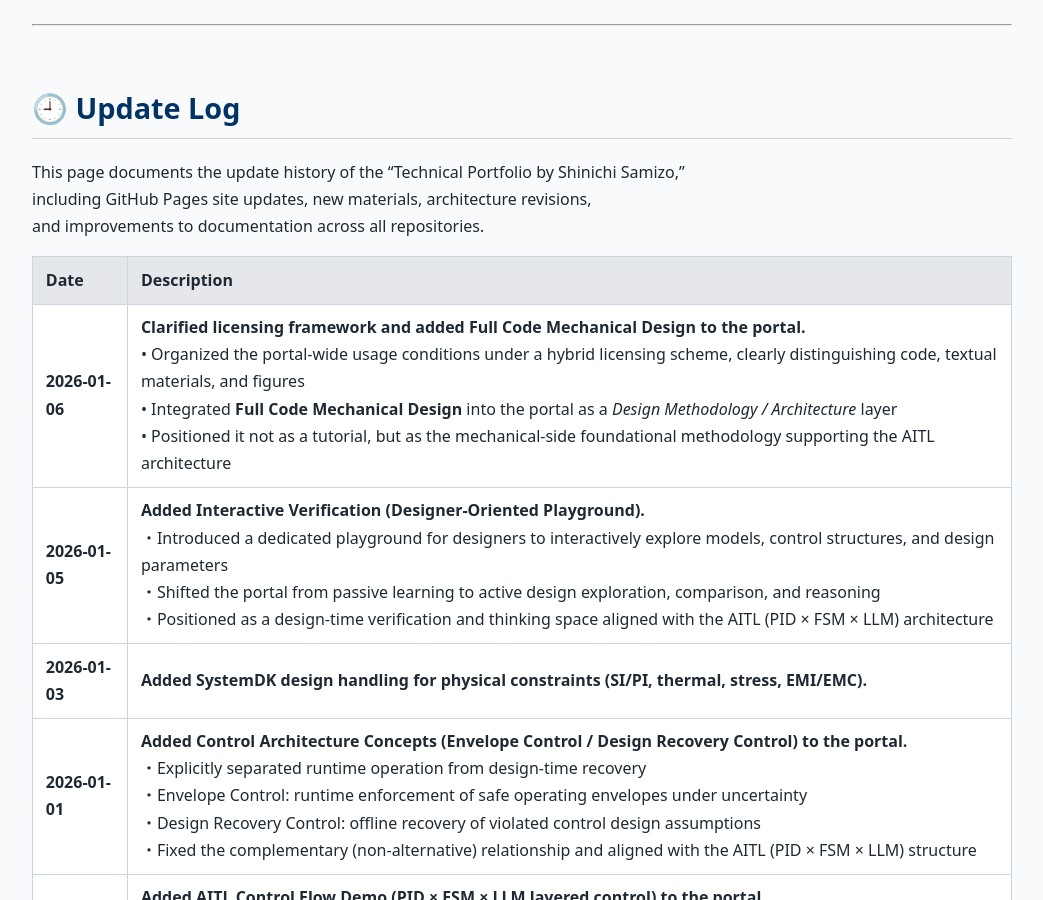
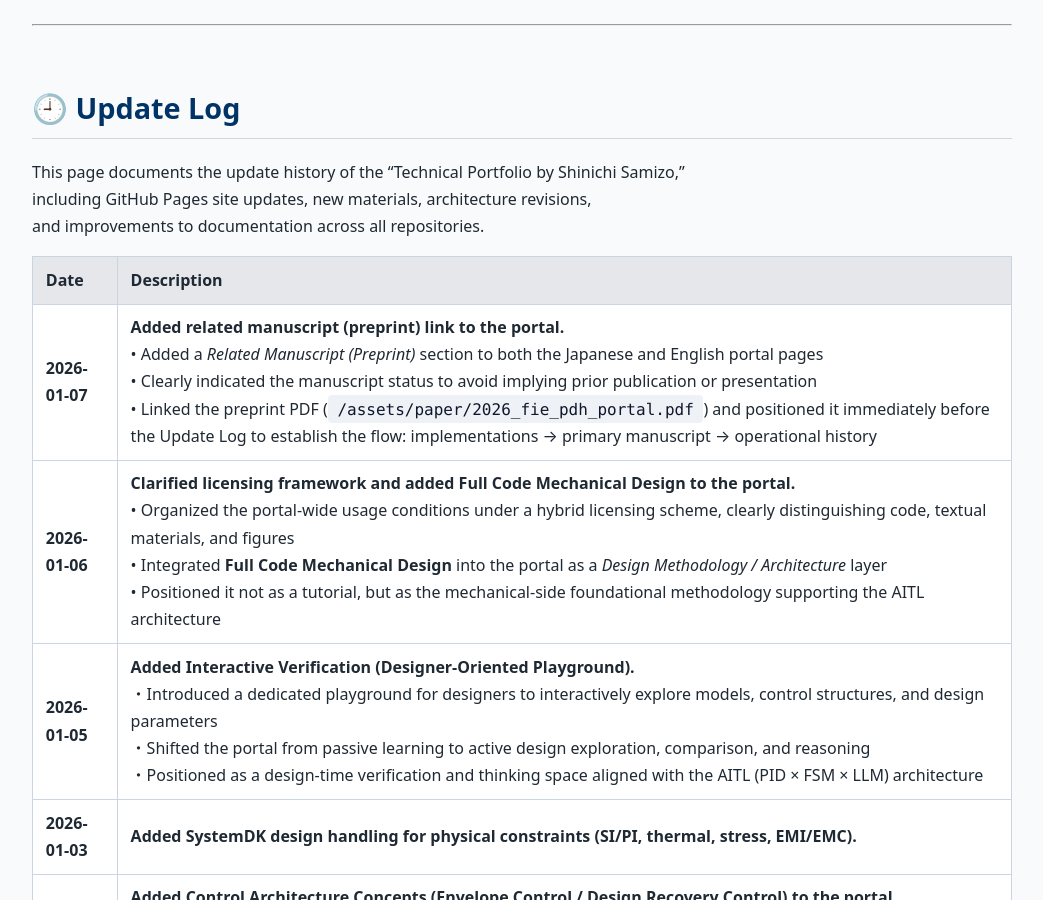
Before and after one commit to Samizo-AITL/Samizo-AITL.github.io, a Jekyll site: the page built from about/update/en/index.md, in a window 1280 px wide and 900 px high. Shown: the whole window, without its empty margins (118-1161 px from the left). Built offline with Jekyll 4.4.1, drawn with Linux system fonts in a browser that asks for light colours.

Commit message:
Update index.md

```diff
--- a/about/update/en/index.md
+++ b/about/update/en/index.md
@@ -13,6 +13,7 @@ and improvements to documentation across all repositories.
 
 | Date       | Description                                                                 |
 |------------|-----------------------------------------------------------------------------|
+| **2026-01-07** | **Added related manuscript (preprint) link to the portal.**<br>• Added a *Related Manuscript (Preprint)* section to both the Japanese and English portal pages<br>• Clearly indicated the manuscript status to avoid implying prior publication or presentation<br>• Linked the preprint PDF (`/assets/paper/2026_fie_pdh_portal.pdf`) and positioned it immediately before the Update Log to establish the flow: implementations → primary manuscript → operational history |
 | **2026-01-06** | **Clarified licensing framework and added Full Code Mechanical Design to the portal.**<br>• Organized the portal-wide usage conditions under a hybrid licensing scheme, clearly distinguishing code, textual materials, and figures<br>• Integrated **Full Code Mechanical Design** into the portal as a *Design Methodology / Architecture* layer<br>• Positioned it not as a tutorial, but as the mechanical-side foundational methodology supporting the AITL architecture |
 | **2026-01-05** | **Added Interactive Verification (Designer-Oriented Playground).**<br>・Introduced a dedicated playground for designers to interactively explore models, control structures, and design parameters<br>・Shifted the portal from passive learning to active design exploration, comparison, and reasoning<br>・Positioned as a design-time verification and thinking space aligned with the AITL (PID × FSM × LLM) architecture |
 | **2026-01-03** | **Added SystemDK design handling for physical constraints (SI/PI, thermal, stress, EMI/EMC).** |
```
